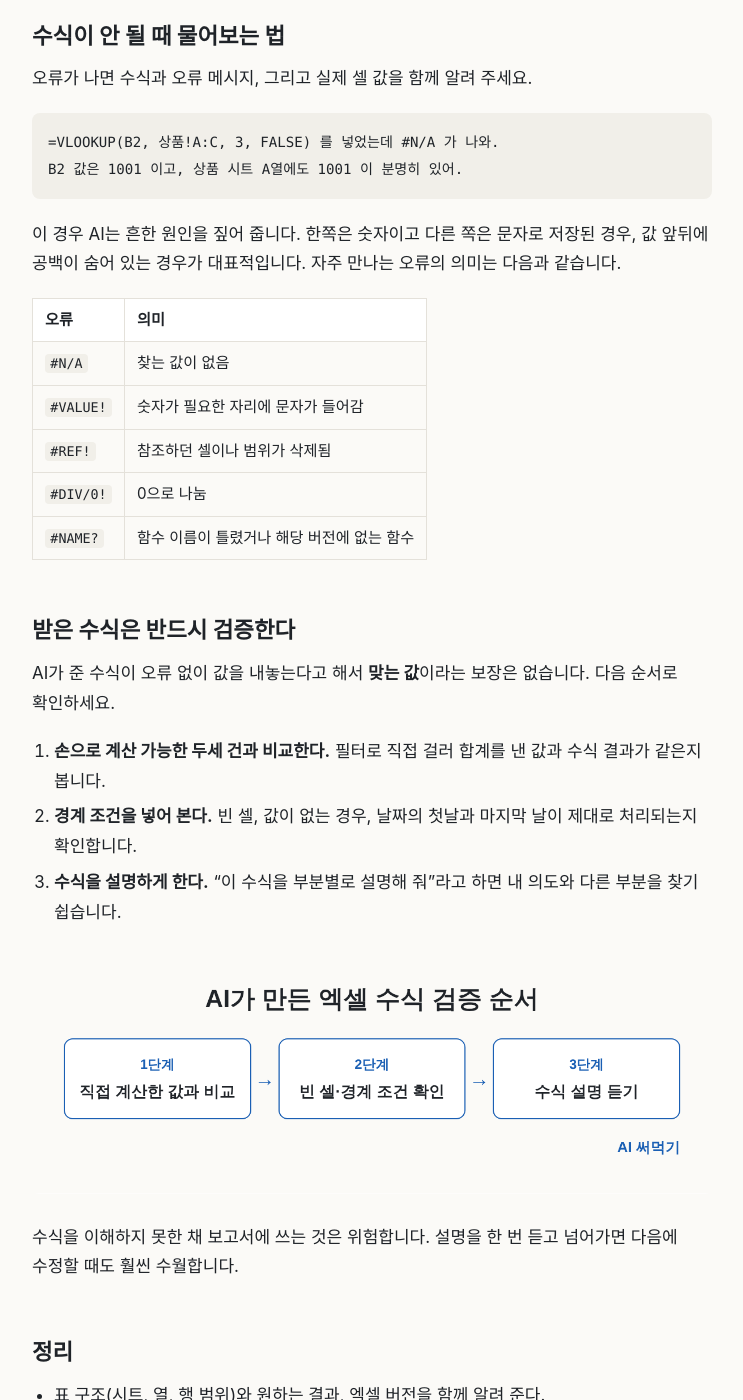
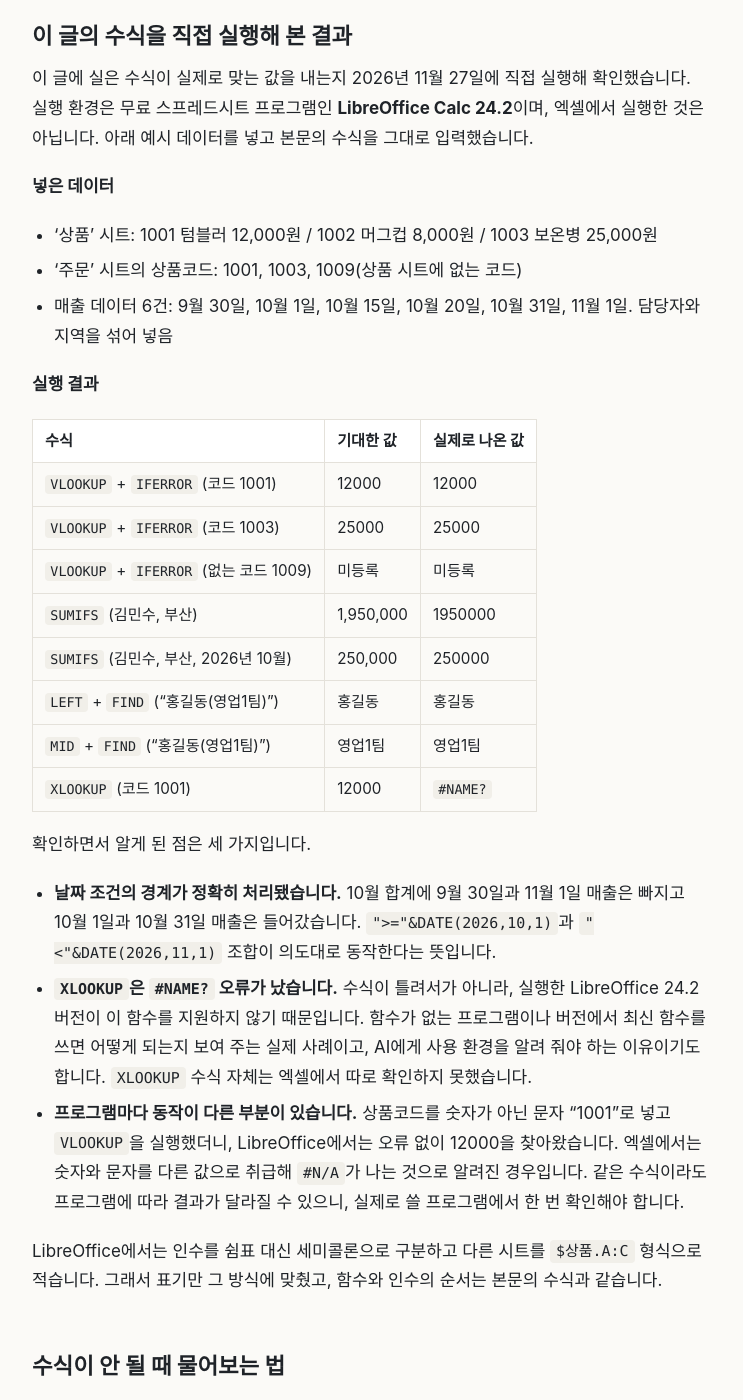
Before and after one commit to junhchoi999-hub/ai-blog, a Jekyll site: the page built from _posts/2026-11-22-excel-formulas-with-ai.md, in a window 1280 px wide and 1400 px high, scrolled down 3398 px. Shown: the whole window, without its empty margins (268-1011 px from the left). Built offline with Jekyll 4.4.1, drawn with Linux system fonts in a browser that asks for light colours.

Commit message:
Improve Excel post with formulas verified in LibreOffice Calc
Co-Authored-By: Claude Fable 5.2 <noreply@anthropic.com>
Claude-Session: https://claude.ai/code/session_01DS7FxZjsv6uiru1QfNFDiT

```diff
--- a/_posts/2026-11-22-excel-formulas-with-ai.md
+++ b/_posts/2026-11-22-excel-formulas-with-ai.md
@@ -3,6 +3,7 @@ title: "엑셀 수식, 외우지 말고 AI에게 시키세요: 실전 질문법
 description: "VLOOKUP, SUMIFS가 헷갈릴 때 AI에게 엑셀 수식을 정확하게 받아내는 질문 방법을 정리했습니다. 표 구조를 알려 주는 법부터 오류 해결, 검증 방법까지 다룹니다."
 category: 업무 활용
 date: 2026-11-22 10:00:00 +0900
+last_modified_at: 2026-11-27 14:00:00 +0900
 image: /assets/images/excel-formulas-with-ai/cover.png
 image_alt: "엑셀 수식을 AI에게 물어보는 방법"
 tags: [엑셀, 엑셀수식, VLOOKUP, ChatGPT엑셀, 업무자동화, AI활용법]
@@ -99,6 +100,37 @@ C2: =MID(A2, FIND("(", A2) + 1, FIND(")", A2) - FIND("(", A2) - 1)
 
 실제 데이터 두세 줄을 그대로 붙여 넣어 보여 주면 정확도가 더 올라갑니다. 단, **개인정보나 회사 기밀이 담긴 데이터는 가짜 값으로 바꿔서** 붙여 넣으세요.
 
+## 이 글의 수식을 직접 실행해 본 결과
+
+이 글에 실은 수식이 실제로 맞는 값을 내는지 2026년 11월 27일에 직접 실행해 확인했습니다. 실행 환경은 무료 스프레드시트 프로그램인 **LibreOffice Calc 24.2**이며, 엑셀에서 실행한 것은 아닙니다. 아래 예시 데이터를 넣고 본문의 수식을 그대로 입력했습니다.
+
+**넣은 데이터**
+
+- '상품' 시트: 1001 텀블러 12,000원 / 1002 머그컵 8,000원 / 1003 보온병 25,000원
+- '주문' 시트의 상품코드: 1001, 1003, 1009(상품 시트에 없는 코드)
+- 매출 데이터 6건: 9월 30일, 10월 1일, 10월 15일, 10월 20일, 10월 31일, 11월 1일. 담당자와 지역을 섞어 넣음
+
+**실행 결과**
+
+| 수식 | 기대한 값 | 실제로 나온 값 |
+|---|---|---|
+| `VLOOKUP` + `IFERROR` (코드 1001) | 12000 | 12000 |
+| `VLOOKUP` + `IFERROR` (코드 1003) | 25000 | 25000 |
+| `VLOOKUP` + `IFERROR` (없는 코드 1009) | 미등록 | 미등록 |
+| `SUMIFS` (김민수, 부산) | 1,950,000 | 1950000 |
+| `SUMIFS` (김민수, 부산, 2026년 10월) | 250,000 | 250000 |
+| `LEFT` + `FIND` ("홍길동(영업1팀)") | 홍길동 | 홍길동 |
+| `MID` + `FIND` ("홍길동(영업1팀)") | 영업1팀 | 영업1팀 |
+| `XLOOKUP` (코드 1001) | 12000 | `#NAME?` |
+
+확인하면서 알게 된 점은 세 가지입니다.
+
+- **날짜 조건의 경계가 정확히 처리됐습니다.** 10월 합계에 9월 30일과 11월 1일 매출은 빠지고 10월 1일과 10월 31일 매출은 들어갔습니다. `">="&DATE(2026,10,1)`과 `"<"&DATE(2026,11,1)` 조합이 의도대로 동작한다는 뜻입니다.
+- **`XLOOKUP`은 `#NAME?` 오류가 났습니다.** 수식이 틀려서가 아니라, 실행한 LibreOffice 24.2 버전이 이 함수를 지원하지 않기 때문입니다. 함수가 없는 프로그램이나 버전에서 최신 함수를 쓰면 어떻게 되는지 보여 주는 실제 사례이고, AI에게 사용 환경을 알려 줘야 하는 이유이기도 합니다. `XLOOKUP` 수식 자체는 엑셀에서 따로 확인하지 못했습니다.
+- **프로그램마다 동작이 다른 부분이 있습니다.** 상품코드를 숫자가 아닌 문자 "1001"로 넣고 `VLOOKUP`을 실행했더니, LibreOffice에서는 오류 없이 12000을 찾아왔습니다. 엑셀에서는 숫자와 문자를 다른 값으로 취급해 `#N/A`가 나는 것으로 알려진 경우입니다. 같은 수식이라도 프로그램에 따라 결과가 달라질 수 있으니, 실제로 쓸 프로그램에서 한 번 확인해야 합니다.
+
+LibreOffice에서는 인수를 쉼표 대신 세미콜론으로 구분하고 다른 시트를 `$상품.A:C` 형식으로 적습니다. 그래서 표기만 그 방식에 맞췄고, 함수와 인수의 순서는 본문의 수식과 같습니다.
+
 ## 수식이 안 될 때 물어보는 법
 
 오류가 나면 수식과 오류 메시지, 그리고 실제 셀 값을 함께 알려 주세요.
```
